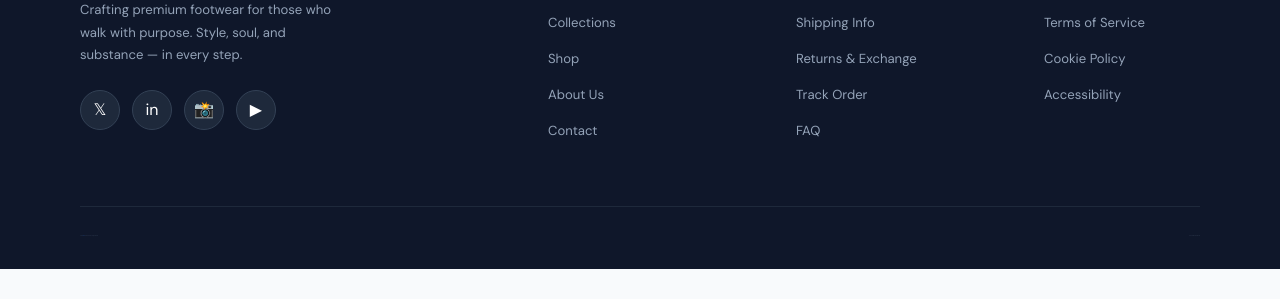
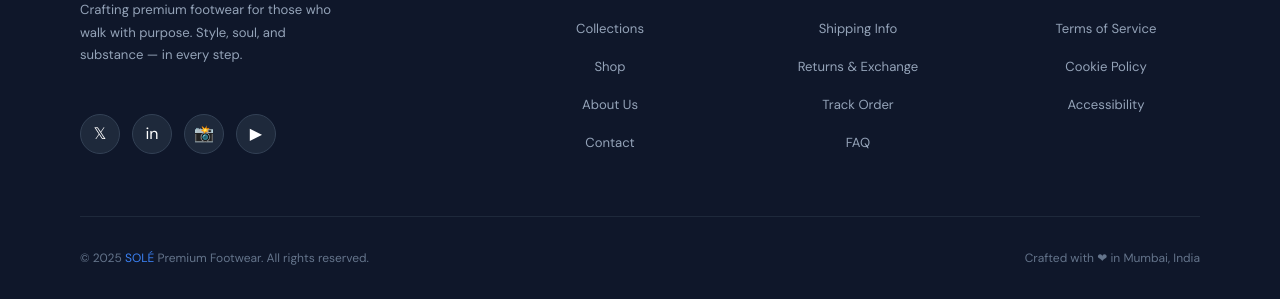
Before and after one commit to harshkant556/Sole, a plain HTML site: page index.html in a window 1280 px wide. Shown: the part 4825-5124 px from the top of the page. Before the commit the page ends 5094 px from the top, so only its background shows below. Drawn offline with nearby package versions, Linux system fonts and the light colour scheme.

Commit message:
changes in footer.

```diff
--- a/css/style.css
+++ b/css/style.css
@@ -1,4 +1,3 @@
-/* ========== ORIGINAL CSS – BILKUL UNCHANGED ========== */
   :root {
     --white: #ffffff; --light-bg: #f8fafc; --card-bg: #ffffff;
     --primary-blue: #1e3a8a; --accent-blue: #3b82f6; --dark-text: #0f172a;
@@ -480,7 +479,7 @@
   .footer-links li { margin-bottom: 12px; }
   .footer-links li a { text-decoration: none; font-size: 0.82rem; color: #94a3b8; transition: color 0.2s; }
   .footer-links li a:hover { color: white; }
-  .footer-bottom { border-top: 1px solid #1e293b; padding-top: 28px; display: flex; align-items: center; justify-content: space-between; color: #64748b; font-size: 0.75px; }
+  .footer-bottom { border-top: 1px solid #1e293b; padding-top: 28px; display: flex; align-items: center; justify-content: space-between; color: #64748b; font-size: 0.75rem; }
   .footer-copy span { color: var(--accent-blue); }
 
   /* ANIMATIONS */
@@ -728,3 +727,104 @@
     .brands-strip { padding: 24px; flex-direction: column; text-align: center; }
     .process-stats { grid-template-columns: 1fr; }
   }
+
+  /* ─── FOOTER MATCH REFERENCE IMAGE ─── */
+  footer {
+    text-align: left !important;
+  }
+  .footer-grid {
+    display: grid !important;
+    grid-template-columns: 2fr 1fr 1fr 1fr !important;
+    gap: 60px !important;
+    text-align: left !important;
+  }
+
+  /* Brand Column (Left Aligned) */
+  .footer-brand {
+    display: flex !important;
+    flex-direction: column !important;
+    align-items: flex-start !important;
+    text-align: left !important;
+  }
+  .footer-tagline {
+    text-align: left !important;
+    margin-left: 0 !important;
+    margin-right: 0 !important;
+    max-width: 260px !important;
+    color: #94a3b8 !important;
+  }
+  .social-links {
+    display: flex !important;
+    justify-content: flex-start !important;
+    gap: 12px !important;
+    margin-top: 24px !important;
+  }
+
+  /* Link Columns (Center Aligned as per image) */
+  .footer-grid > div:not(.footer-brand) {
+    display: flex !important;
+    flex-direction: column !important;
+    align-items: center !important;
+    text-align: center !important;
+  }
+  .footer-col-title {
+    width: 100% !important;
+    text-align: center !important;
+    margin-bottom: 24px !important;
+    font-family: 'Bebas Neue', sans-serif !important;
+    letter-spacing: 4px !important;
+    color: white !important;
+  }
+  .footer-links {
+    padding: 0 !important;
+    margin: 0 !important;
+    list-style: none !important;
+    text-align: center !important;
+    width: 100% !important;
+  }
+  .footer-links li {
+    margin-bottom: 14px !important;
+    text-align: center !important;
+    width: 100% !important;
+  }
+  .footer-links li a {
+    text-align: center !important;
+    display: inline-block !important;
+    color: #94a3b8 !important;
+  }
+
+  /* Footer Bottom */
+  .footer-bottom {
+    border-top: 1px solid #1e293b !important;
+    padding-top: 32px !important;
+    margin-top: 48px !important;
+    display: flex !important;
+    justify-content: space-between !important;
+    align-items: center !important;
+    color: #64748b; font-size: 0.75rem;
+  }
+  .footer-copy span { color: var(--accent-blue); }
+
+  @media (max-width: 768px) {
+    .footer-grid {
+      grid-template-columns: 1fr !important;
+      gap: 48px !important;
+      text-align: center !important;
+    }
+    .footer-brand, .footer-grid > div:not(.footer-brand) {
+      align-items: center !important;
+      text-align: center !important;
+    }
+    .footer-tagline {
+      text-align: center !important;
+      margin: 0 auto !important;
+    }
+    .social-links {
+      justify-content: center !important;
+    }
+    .footer-bottom {
+      flex-direction: column !important;
+      gap: 16px !important;
+      text-align: center !important;
+    }
+  }
```
